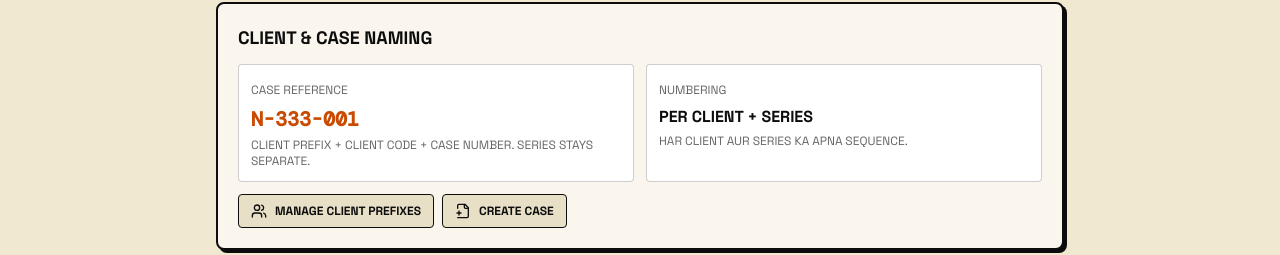
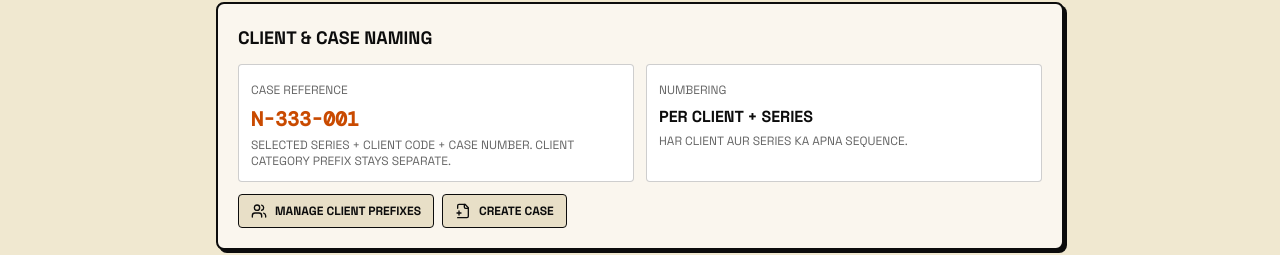
Before and after one commit to 0utLawzz/Brandex-Workflow, a Next.js app: page /settings in a window 1280 px wide. Shown: the part 402-657 px from the top of the page. Built offline with nearby package versions, Linux system fonts and the light colour scheme; no server answers.

Commit message:
fix: clarify series and client prefix naming

```diff
--- a/app/settings/page.tsx
+++ b/app/settings/page.tsx
@@ -76,7 +76,7 @@ export default function SettingsPage() {
         <section className="mb-5 rounded-lg border-2 border-[#0C0C0C] bg-[#FAF6EE] p-4 shadow-[3px_3px_0_#0C0C0C] sm:p-5">
           <h2 className="mb-3 text-lg font-bold">Client &amp; case naming</h2>
           <div className="grid gap-3 sm:grid-cols-2">
-            <div className="rounded border border-[#0C0C0C]/20 bg-white p-3"><span className="text-xs text-[#666]">Case reference</span><div className="mt-1 font-['DM_Mono',monospace] text-xl font-bold text-[#C94A00]">N-333-001</div><p className="mt-1 text-xs text-[#666]">Client prefix + client code + case number. Series stays separate.</p></div>
+            <div className="rounded border border-[#0C0C0C]/20 bg-white p-3"><span className="text-xs text-[#666]">Case reference</span><div className="mt-1 font-['DM_Mono',monospace] text-xl font-bold text-[#C94A00]">N-333-001</div><p className="mt-1 text-xs text-[#666]">Selected series + client code + case number. Client category prefix stays separate.</p></div>
             <div className="rounded border border-[#0C0C0C]/20 bg-white p-3"><span className="text-xs text-[#666]">Numbering</span><div className="mt-1 text-base font-bold">Per client + series</div><p className="mt-1 text-xs text-[#666]">Har client aur series ka apna sequence.</p></div>
           </div>
           <div className="mt-3 flex flex-wrap gap-2">
```
